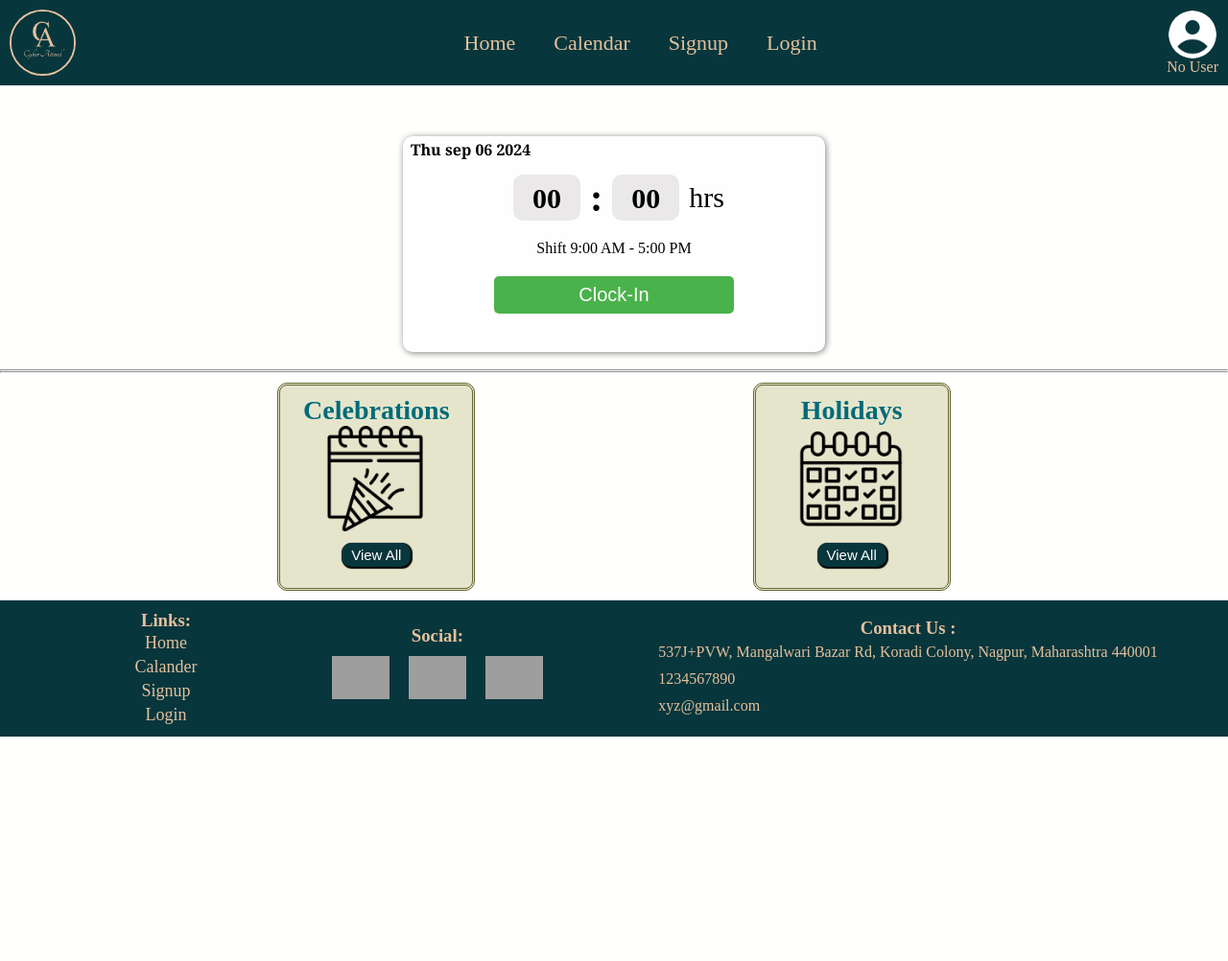
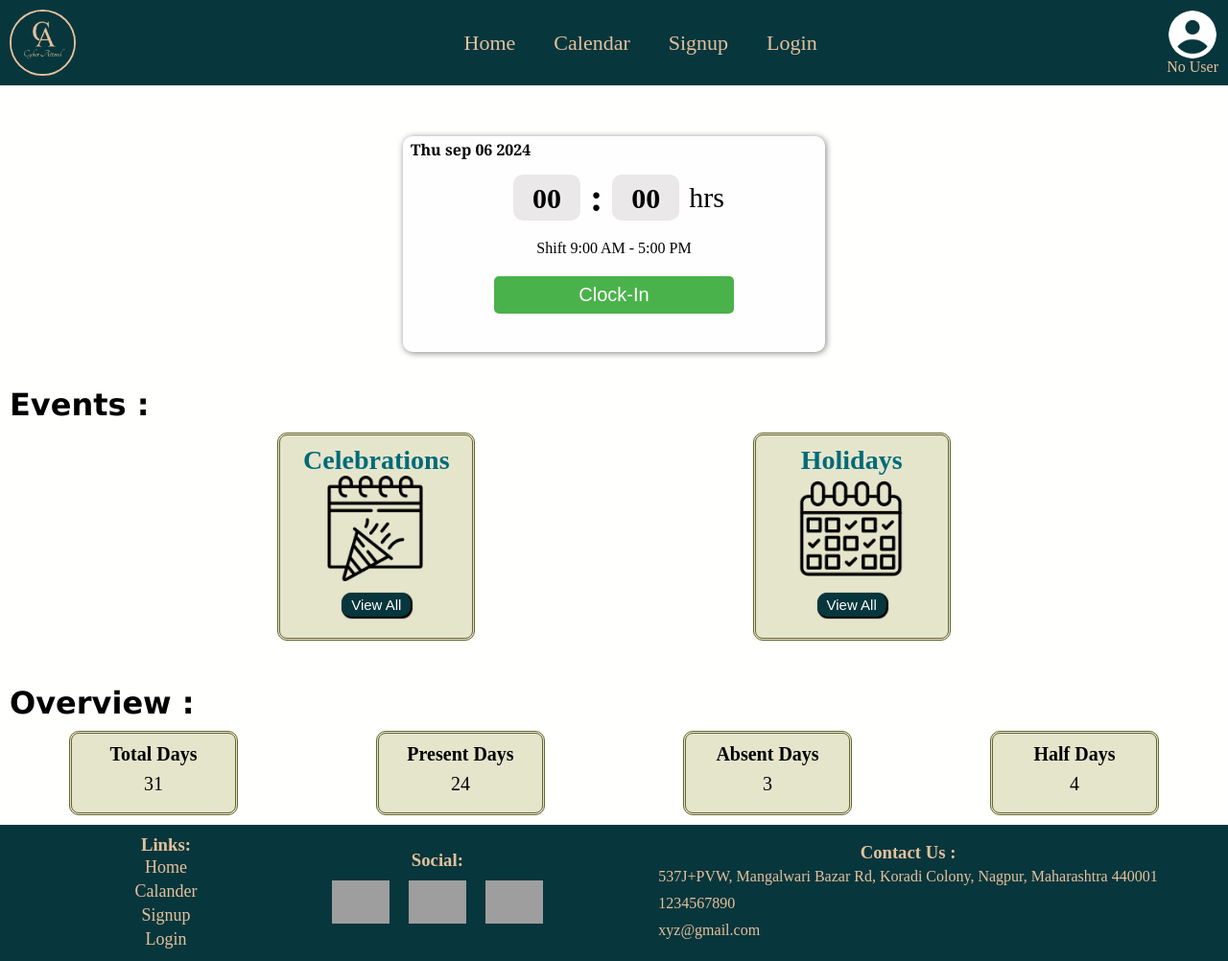
Before and after one commit to MaheshwariButle07/cyber-attend-using-react, a React app in the folder client/: page / in a window 1280 px wide. Shown: the whole page at 96% size. Before the commit the page ends 800 px from the top, so only its background shows below. Built offline with nearby package versions, Linux system fonts and the light colour scheme; no server answers; grey boxes are pictures that could not be loaded.

Commit message:
content added to home page

```diff
--- a/client/src/views/Home/Home.css
+++ b/client/src/views/Home/Home.css
@@ -117,3 +117,37 @@
     box-shadow: 1px 1px 1px 1px black;
     width: 75px;
 }
+
+.home-page-heading {
+    font-family: 'Lucida Sans', 'Lucida Sans Regular', 'Lucida Grande', 'Lucida Sans Unicode', Geneva, Verdana, sans-serif;
+    margin-left: 10px;
+}
+
+.cards_container {
+    display: flex;
+    justify-content: space-around;
+    margin: 10px auto;
+    flex-wrap: wrap;
+
+}
+
+.cards-item {
+    width: 150px;
+    border: 3px double #666633;
+    padding: 10px;
+    border-radius: 10px;
+    font-size: 20px;
+    background-color: #e5e5cc;
+}
+
+.cards-title {
+    display: block;
+    text-align: center;
+    font-weight: bold;
+}
+
+.cards-days p {
+    display: block;
+    text-align: center;
+    margin: 8px;
+}
--- a/client/src/views/Home/Home.js
+++ b/client/src/views/Home/Home.js
@@ -167,8 +167,13 @@ function Home() {
         </button>
 
       </div>
-      <br />
-      <hr /><hr />
+
+      <br/> <br/>
+
+
+      <div>
+        <h1 className='home-page-heading'>Events :</h1>
+      </div>
 
 
       <div className='home-card-container'>
@@ -192,6 +197,55 @@ function Home() {
         </div>
 
       </div>
+<br/> <br/>
+
+      <div>
+        <h1 className='home-page-heading'>Overview :</h1>
+      </div>
+
+      <div className='cards_container'>
+        <div className='cards-item'>
+          <div className='cards-title'>
+            Total Days
+          </div>
+
+          <div className='cards-days'>
+            <p >31</p>
+          </div>
+        </div>
+
+        <div className='cards-item'>
+          <div className='cards-title'>
+            Present Days
+          </div>
+
+          <div className='cards-days'>
+            <p >24</p>
+          </div>
+
+        </div>
+
+        <div className='cards-item'>
+          <div className='cards-title'>
+            Absent Days
+          </div>
+
+          <div className='cards-days'>
+            <p>3</p>
+          </div>
+        </div>
+
+        <div className='cards-item'>
+          <div className='cards-title'>
+            Half Days
+          </div>
+
+          <div className='cards-days'>
+            <p>4</p>
+          </div>
+
+        </div>
+      </div>
 
       <Footer />
 
```
